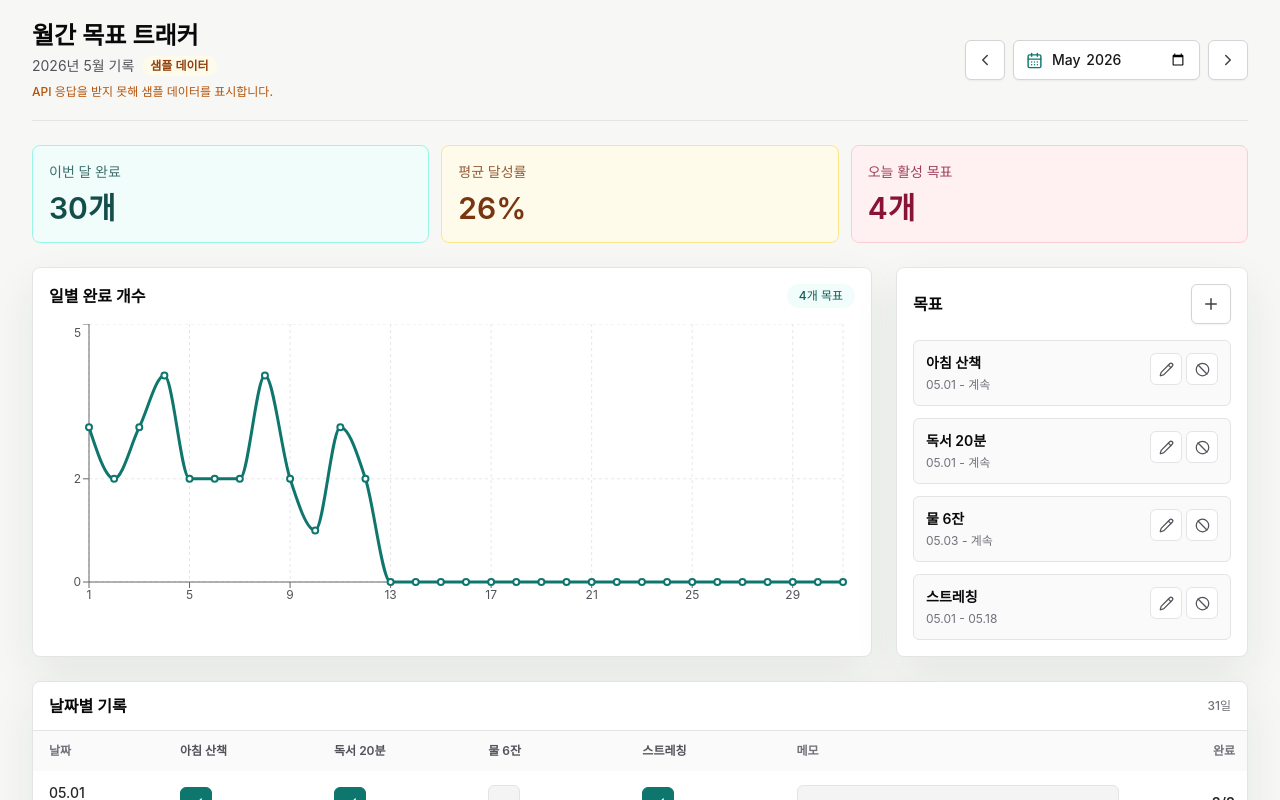
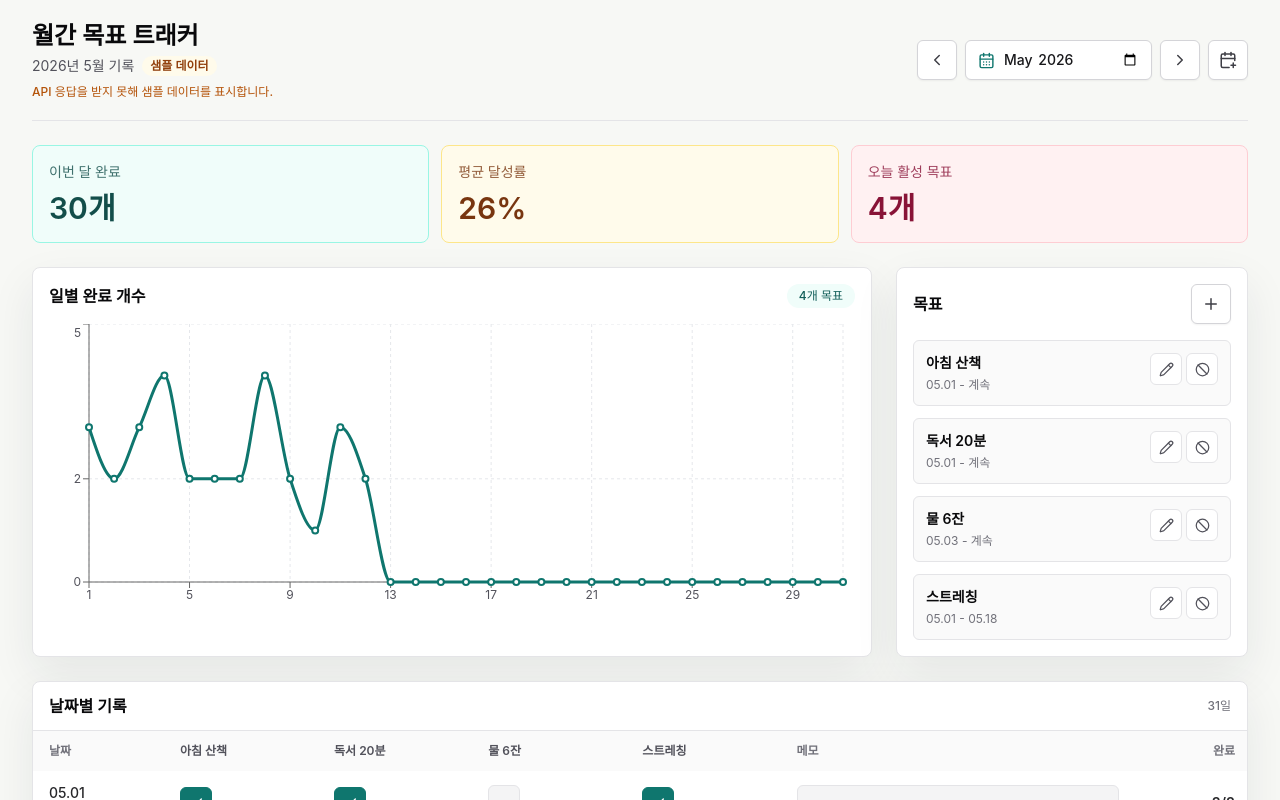
Before and after one commit to Daeseong-Yu/MonthlyGoalTracker, a React (Vite) app in the folder frontend/: page / in a window 1280 px wide. Shown: the top 800 px of the page. Built offline with nearby package versions, Linux system fonts and the light colour scheme; no server answers.

Commit message:
feat: prepare months from frontend

```diff
--- a/frontend/src/App.tsx
+++ b/frontend/src/App.tsx
@@ -1,6 +1,7 @@
 import {
   Ban,
   CalendarDays,
+  CalendarPlus,
   Check,
   ChevronLeft,
   ChevronRight,
@@ -22,6 +23,7 @@ import {
 import {
   createGoal,
   deactivateGoal,
+  ensureMonth,
   getMonthView,
   saveMemo,
   setGoalCompleted,
@@ -66,9 +68,11 @@ export default function App() {
   const [editingGoalTitle, setEditingGoalTitle] = useState("");
   const [savingGoalTitle, setSavingGoalTitle] = useState(false);
   const [deactivatingGoalIDs, setDeactivatingGoalIDs] = useState<number[]>([]);
+  const [preparingMonth, setPreparingMonth] = useState(false);
   const { checks, days, goals, month } = monthView;
   const activeMonthRef = useRef(month);
   const deactivatingGoalIDSetRef = useRef(new Set<number>());
+  const preparingMonthRef = useRef(false);
   activeMonthRef.current = month;
 
   const chartData = useMemo(
@@ -94,8 +98,11 @@ export default function App() {
     : `${Number(referencePoint?.date.slice(8) ?? "1")}일 활성 목표`;
   const isLoading = loadStatus === "loading";
   const canSaveChanges = loadStatus === "api";
-  const isSavingGoalChange =
-    savingGoal || savingGoalTitle || deactivatingGoalIDs.length > 0;
+  const isMutatingMonth =
+    savingGoal ||
+    savingGoalTitle ||
+    preparingMonth ||
+    deactivatingGoalIDs.length > 0;
 
   useEffect(() => {
     void loadMonth(currentMonth());
@@ -117,6 +124,8 @@ export default function App() {
     setEditingGoalID(null);
     setEditingGoalTitle("");
     setSavingGoalTitle(false);
+    preparingMonthRef.current = false;
+    setPreparingMonth(false);
     deactivatingGoalIDSetRef.current.clear();
     setDeactivatingGoalIDs([]);
     setMonthView(buildMockMonthView(nextMonth));
@@ -127,6 +136,38 @@ export default function App() {
     } catch (error) {
       setLoadError(error instanceof Error ? error.message : "unknown error");
       setLoadStatus("fallback");
+    }
+  }
+
+  async function prepareCurrentMonth() {
+    if (!canSaveChanges) {
+      setSaveError("API 데이터에서만 월을 준비할 수 있습니다.");
+      return;
+    }
+
+    if (preparingMonthRef.current) {
+      return;
+    }
+
+    const submittedMonth = month;
+    preparingMonthRef.current = true;
+    setPreparingMonth(true);
+    setSaveError(null);
+    setGoalFormOpen(false);
+    cancelEditingGoal();
+
+    try {
+      const preparedView = await ensureMonth(submittedMonth);
+      setMonthView((currentView) =>
+        currentView.month === submittedMonth ? preparedView : currentView,
+      );
+    } catch {
+      if (activeMonthRef.current === submittedMonth) {
+        setSaveError("월 준비에 실패했습니다.");
+      }
+    } finally {
+      preparingMonthRef.current = false;
+      setPreparingMonth(false);
     }
   }
 
@@ -407,7 +448,7 @@ export default function App() {
               className="icon-button"
               type="button"
               title="이전 달"
-              disabled={isLoading || isSavingGoalChange}
+              disabled={isLoading || isMutatingMonth}
               onClick={() => void moveMonth(-1)}
             >
               <ChevronLeft size={18} />
@@ -418,7 +459,7 @@ export default function App() {
                 className="w-[8.5rem] bg-transparent text-sm outline-none"
                 type="month"
                 value={month}
-                disabled={isLoading || isSavingGoalChange}
+                disabled={isLoading || isMutatingMonth}
                 onChange={(event) => void loadMonth(event.target.value)}
               />
             </label>
@@ -426,10 +467,19 @@ export default function App() {
               className="icon-button"
               type="button"
               title="다음 달"
-              disabled={isLoading || isSavingGoalChange}
+              disabled={isLoading || isMutatingMonth}
               onClick={() => void moveMonth(1)}
             >
               <ChevronRight size={18} />
+            </button>
+            <button
+              className="icon-button"
+              type="button"
+              title="월 준비"
+              disabled={!canSaveChanges || isMutatingMonth}
+              onClick={() => void prepareCurrentMonth()}
+            >
+              <CalendarPlus size={18} />
             </button>
           </div>
         </header>
@@ -509,7 +559,7 @@ export default function App() {
                 className="icon-button"
                 type="button"
                 title="목표 추가"
-                disabled={!canSaveChanges || isSavingGoalChange}
+                disabled={!canSaveChanges || isMutatingMonth}
                 onClick={() => {
                   cancelEditingGoal();
                   setGoalFormOpen((open) => !open);
@@ -620,7 +670,7 @@ export default function App() {
                             className="mini-icon-button"
                             type="button"
                             title="목표 수정"
-                            disabled={!canSaveChanges || isSavingGoalChange}
+                            disabled={!canSaveChanges || isMutatingMonth}
                             onClick={() => startEditingGoal(goal)}
                           >
                             <Pencil size={15} />
@@ -635,7 +685,7 @@ export default function App() {
                             }
                             disabled={
                               !canSaveChanges ||
-                              isSavingGoalChange ||
+                              isMutatingMonth ||
                               alreadyDeactivated ||
                               deactivating
                             }
@@ -726,7 +776,7 @@ export default function App() {
                                 !active ||
                                 !canSaveChanges ||
                                 saving ||
-                                isSavingGoalChange
+                                isMutatingMonth
                               }
                               title={goal.title}
                               onClick={() => void toggleCheck(goal.id, day.date)}
@@ -742,7 +792,7 @@ export default function App() {
                             savingMemos.includes(day.date),
                           )}
                           value={day.memo}
-                          disabled={!canSaveChanges || isSavingGoalChange}
+                          disabled={!canSaveChanges || isMutatingMonth}
                           onChange={(event) =>
                             updateMemo(day.date, event.target.value)
                           }
--- a/frontend/src/api.ts
+++ b/frontend/src/api.ts
@@ -14,6 +14,24 @@ export async function getMonthView(month: string): Promise<MonthView> {
 
   if (!response.ok) {
     throw new Error(`month request failed with status ${response.status}`);
+  }
+
+  return (await response.json()) as MonthView;
+}
+
+export async function ensureMonth(month: string): Promise<MonthView> {
+  const response = await fetch(
+    `${apiBaseURL}/api/months/${encodeURIComponent(month)}/ensure`,
+    {
+      method: "POST",
+      headers: {
+        Accept: "application/json",
+      },
+    },
+  );
+
+  if (!response.ok) {
+    throw new Error(`month ensure request failed with status ${response.status}`);
   }
 
   return (await response.json()) as MonthView;
```
